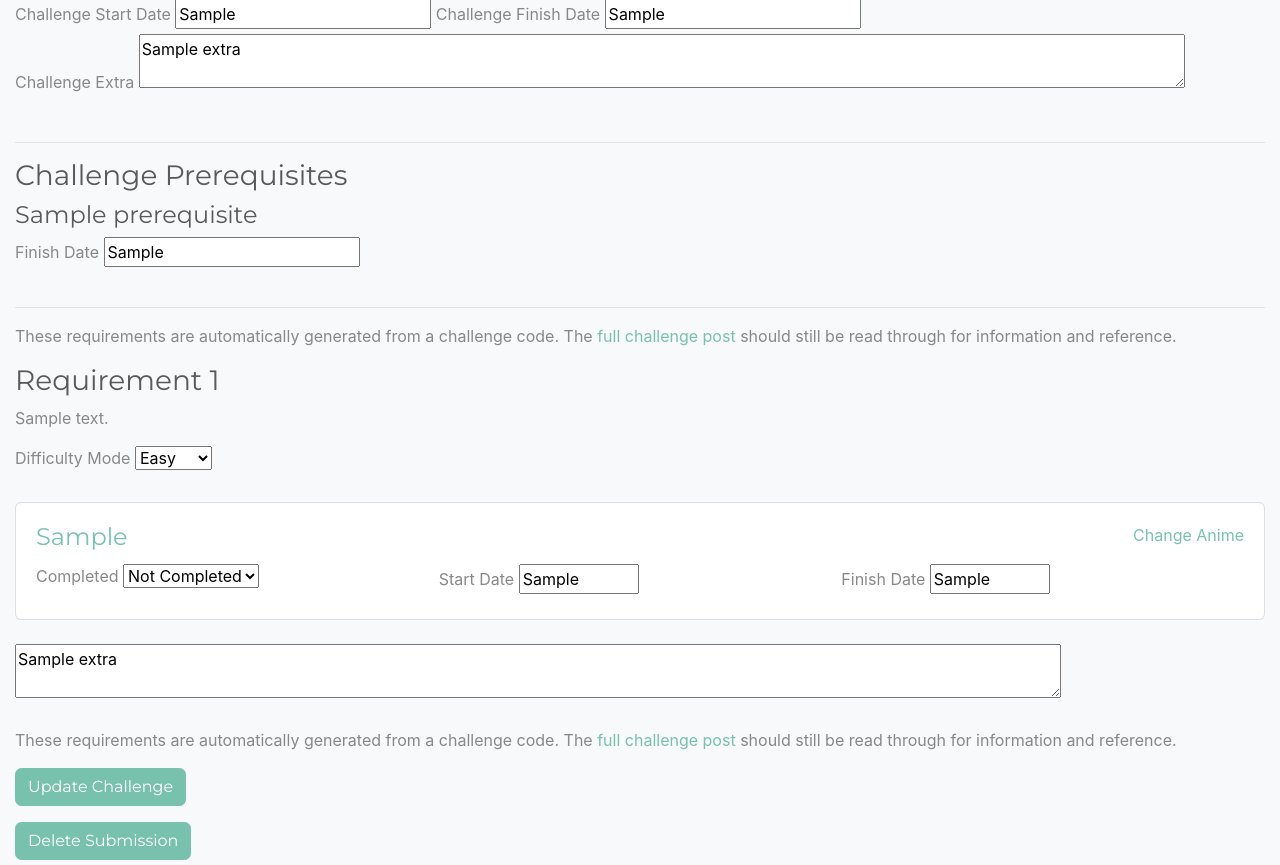
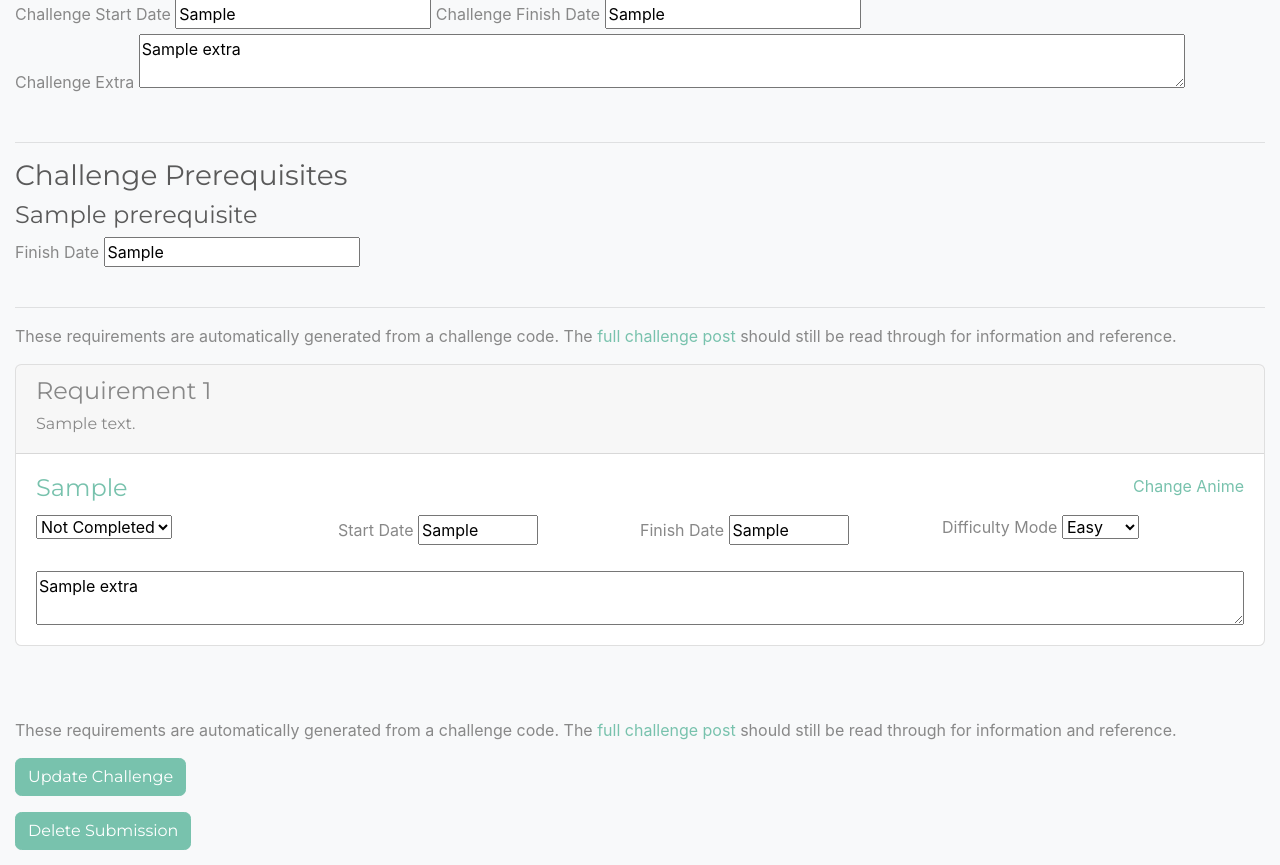
Before and after one commit to omn0mn0m/Mion, a Django app: template awc/templates/awc/edit.html in a window 1280 px wide. Shown: the part 121-986 px from the top of the page. Run offline with Django 3.2, Linux system fonts and the light colour scheme; tables that the repository leaves empty hold one stand-in row (values such as "Sample post"); the template is opened without the code that fills it: values that come from a table or form of the project are taken from there, most other values are stand-ins (such as "Sample title", 1, 10 or a date in 2020); parts of the project's set-up code (start-up, migrations or seed data) failed here and were passed over; some libraries are stand-ins or nearby versions.

Commit message:
Changed requirement to cards

```diff
--- a/awc/templates/awc/edit.html
+++ b/awc/templates/awc/edit.html
@@ -46,23 +46,11 @@
   <p>These requirements are automatically generated from a challenge code. The <a href="https://anilist.co/forum/thread/{{ challenge.thread_id  }}">full challenge post</a> should still be read through for information and reference.</p>
 
   {% for requirement in response.requirements %}
-
-  <h3 id="{% if requirement.bonus %}bonus-{% endif %}requirement-{{ requirement.number}}">{% if requirement.bonus %}Bonus{% endif %} Requirement {{ requirement.number }}</h3>
-
-  <p>{{ requirement.text }}</p>
-
-  {% if requirement.mode != "D" %}
-  <label for="mode-{% if requirement.bonus %}bonus-{% endif %}{{ requirement.number }}">Difficulty Mode</label>
-  <select name="mode-{% if requirement.bonus %}bonus-{% endif %}{{ requirement.number }}" id="mode-{% if requirement.bonus %}bonus-{% endif %}{{ requirement.number }}">
-    <option value="E" {% if requirement.mode == "E" %}selected{% endif %}>Easy</option>
-    <option value="N" {% if requirement.mode == "N" %}selected{% endif %}>Normal</option>
-    <option value="H" {% if requirement.mode == "H" %}selected{% endif %}>Hard</option>
-    <option value="B" {% if requirement.mode == "B" %}selected{% endif %}>Bonus</option>
-  </select>
-  <br><br>
-  {% endif %}
-
   <div class="card">
+    <div class="card-header">
+      <h4>{% if requirement.bonus %}Bonus{% endif %} Requirement {{ requirement.number }}</h4>
+      <h6>{{ requirement.text }}</h6>
+    </div>
     <div class="card-body">
       <div class="row no-gutters">
 	<div class="col-md">
@@ -89,8 +77,7 @@
 	</div>
       </div>
       <div class="row no-gutters">
-	<div class="col-md">
-	  <label for="completed-{% if requirement.bonus %}bonus-{% endif %}{{ requirement.number }}">Completed</label>
+	<div class="col-md-3">
 	  <select name="completed-{% if requirement.bonus %}bonus-{% endif %}{{ requirement.number }}" id="completed-{% if requirement.bonus %}bonus-{% endif %}{{ requirement.number }}">
 	    <option value="O" {% if requirement.completed == "O" %}selected{% endif %}>Not Completed</option>
 	    <option value="X" {% if requirement.completed == "X" %}selected{% endif %}>Completed</option>
@@ -99,20 +86,35 @@
 	    {% endif %}
 	  </select>
 	</div>
-	<div class="col-md">
+	<div class="col-md-3">
 	  <label for="requirement-start-{% if requirement.bonus %}bonus-{% endif %}{{ requirement.number }}">Start Date</label>
 	  <input type="text" style="width:120px" name="requirement-start-{% if requirement.bonus %}bonus-{% endif %}{{ requirement.number }}" id="requirement-start-{% if requirement.bonus %}bonus-{% endif %}{{ requirement.number }}" value={{ requirement.start }}>
 	</div>
-	<div class="col-md">
+	<div class="col-md-3">
 	  <label for="requirement-finish-{% if requirement.bonus %}bonus-{% endif %}{{ requirement.number }}">Finish Date</label>
 	  <input type="text" style="width:120px" name="requirement-finish-{% if requirement.bonus %}bonus-{% endif %}{{ requirement.number }}" id="requirement-finish-{% if requirement.bonus %}bonus-{% endif %}{{ requirement.number }}" value={{ requirement.finish }}>
 	</div>
+	<div class="col-md-3">
+	  {% if requirement.mode != "D" %}
+	  <label for="mode-{% if requirement.bonus %}bonus-{% endif %}{{ requirement.number }}">Difficulty Mode</label>
+	  <select name="mode-{% if requirement.bonus %}bonus-{% endif %}{{ requirement.number }}" id="mode-{% if requirement.bonus %}bonus-{% endif %}{{ requirement.number }}">
+	    <option value="E" {% if requirement.mode == "E" %}selected{% endif %}>Easy</option>
+	    <option value="N" {% if requirement.mode == "N" %}selected{% endif %}>Normal</option>
+	    <option value="H" {% if requirement.mode == "H" %}selected{% endif %}>Hard</option>
+	    <option value="B" {% if requirement.mode == "B" %}selected{% endif %}>Bonus</option>
+	  </select>
+	  <br><br>
+	  {% endif %}
+	</div>
+      </div>
+      <div class="row no-gutters">
+	<textarea class="autoExpand" name="requirement-extra-{% if requirement.bonus %}bonus-{% endif %}{{ requirement.number }}" id="requirement-extra-{% if requirement.bonus %}bonus-{% endif %}{{ requirement.number }}" style="width:100%" placeholder="Extra">{{ requirement.extra }}</textarea>
       </div>
     </div>
   </div>
   <br>
 
-  <textarea class="autoExpand" name="requirement-extra-{% if requirement.bonus %}bonus-{% endif %}{{ requirement.number }}" id="requirement-extra-{% if requirement.bonus %}bonus-{% endif %}{{ requirement.number }}" cols="100" placeholder="Extra">{{ requirement.extra }}</textarea>
+
   {% endfor %}
 
   <br><br>
```
